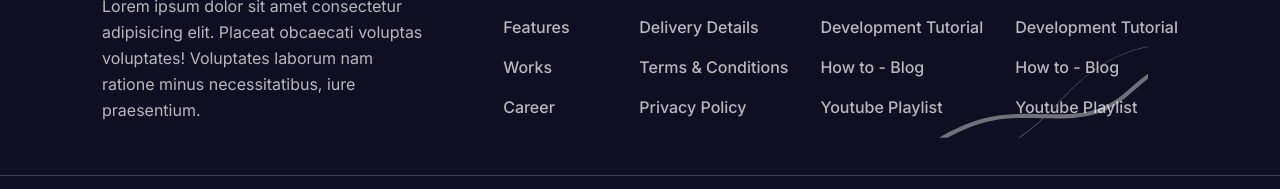
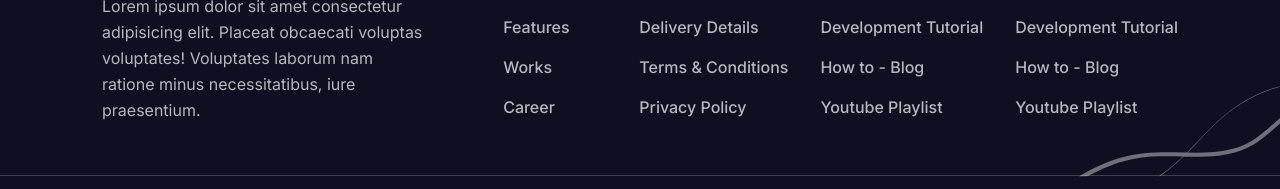
Before and after one commit to A-Ozmehak/html-css, a website: page index.html in a window 1280 px wide. Shown: the part 10959-11148 px from the top of the page. Drawn offline with nearby package versions, Linux system fonts and the light colour scheme.

Commit message:
fixed background lines in footer

```diff
--- a/css/global.scss
+++ b/css/global.scss
@@ -269,6 +269,9 @@ footer {
         bottom: 0;
         right: 0;
         z-index: -1;
+        width: 614px;
+        height: 150px;
+        overflow: hidden;
     }
 
     .container {
--- a/index.html
+++ b/index.html
@@ -420,7 +420,9 @@
 
             <!-- newsletter section -->
             <section class="newsletter-section">
-                <img src="img/background-lines-subscribe.svg" alt="background lines" class="background-lines-right">
+                <div class="background-lines-right">
+                    <img src="img/background-lines-subscribe.svg" alt="background lines">
+                </div>
                 <div class="container">
                     <h2>Get News Updates By Signup</h2>
                     <form>
@@ -471,7 +473,9 @@
                     </div>
                 </div>
             </div>
-            <img src="img/lines-footer.svg" alt="background lines" class="background-lines" />
+            <div class="background-lines">
+                <img src="img/lines-footer.svg" alt="background lines" />
+            </div>
             <div class="footer-bottom-part">
                 <div class="content">
                     <p>© 2023 Crito - Consulting Company Inc. All Rights Reserved.</p>
```
Also changed, not shown: css/global.css, 1 other file.
